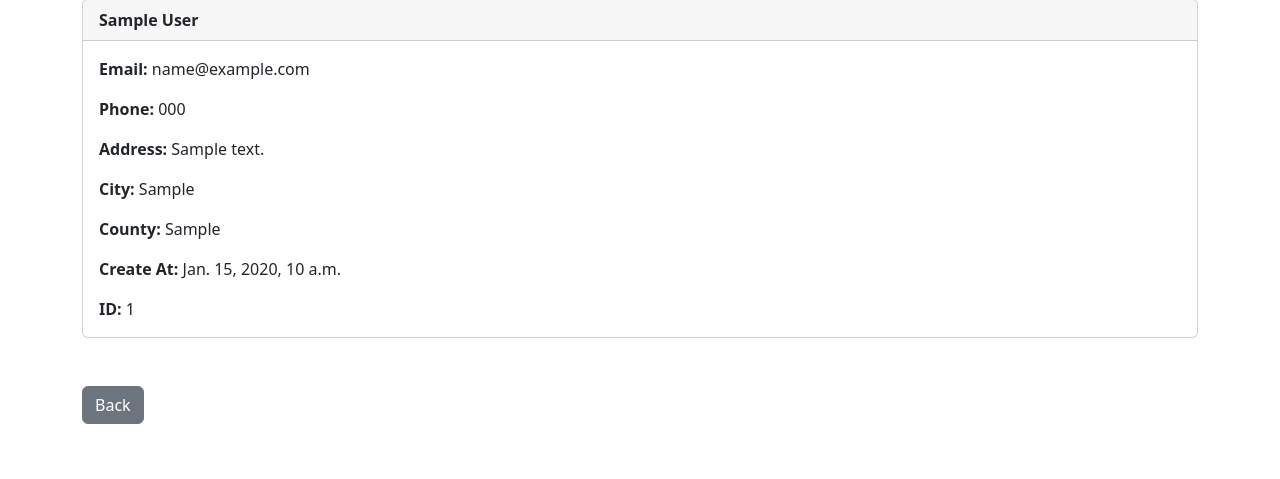
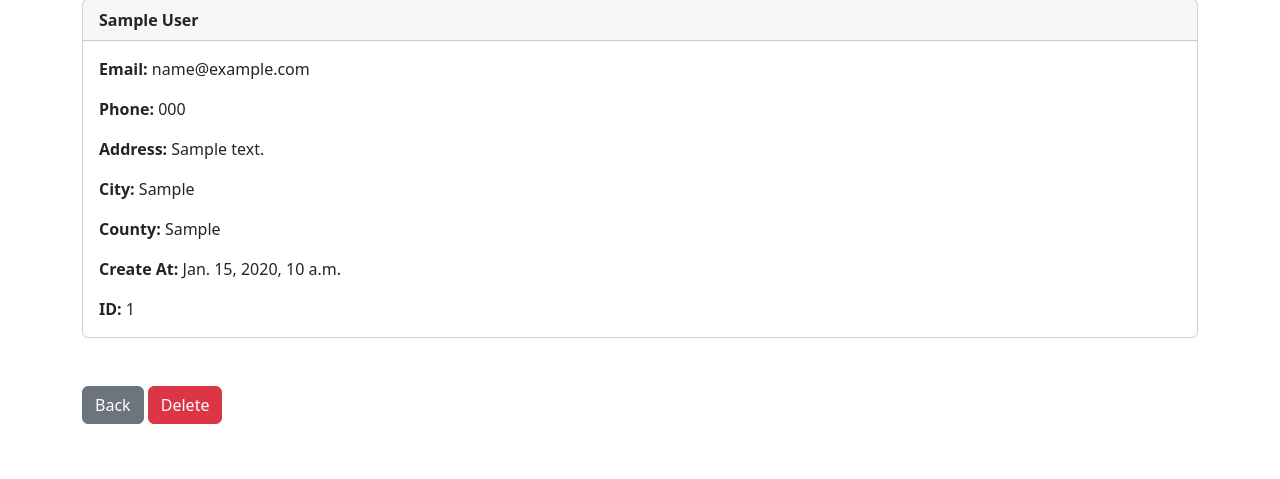
Before and after one commit to PeterOsoo/django-crm-2, a Django app: page /record/1 in a window 1280 px wide. Shown: the part 73-552 px from the top of the page. Run offline with Django 4.2, Linux system fonts and the light colour scheme; a user stored in the database is signed in; tables that the repository leaves empty hold one stand-in row (values such as "Sample post").

Commit message:
delete record

```diff
--- a/website/templates/record.html
+++ b/website/templates/record.html
@@ -31,5 +31,8 @@
 
 <br /><br />
 <a href="{% url 'home' %}" class="btn btn-secondary">Back</a>
+<a href="{% url 'delete_record' customer_record.id %}" class="btn btn-danger"
+	>Delete</a
+>
 
 {% endblock %}
--- a/website/urls.py
+++ b/website/urls.py
@@ -7,4 +7,5 @@ urlpatterns = [
     path('logout', views.logout_user, name="logout"),
     path('register', views.register_user, name="register"),
     path('record/<int:pk>', views.customer_record, name='record'),
+    path('delete_record/<int:pk>', views.delete_record, name='delete_record'),
 ]
--- a/website/views.py
+++ b/website/views.py
@@ -65,3 +65,15 @@ def customer_record(request, pk):
     else:
         messages.success(request, "You Must Be Logged In To View That Page...")
         return redirect('home')
+
+
+def delete_record(request, pk):
+    if request.user.is_authenticated:
+        delete_it = Record.objects.get(id=pk)
+        delete_it.delete()
+        messages.success(request, "Record Deleted Successfully...")
+        return redirect('home')
+
+    else:
+        messages.success(request, "You Must Be Logged In To Do That...")
+        return redirect('home')
```
